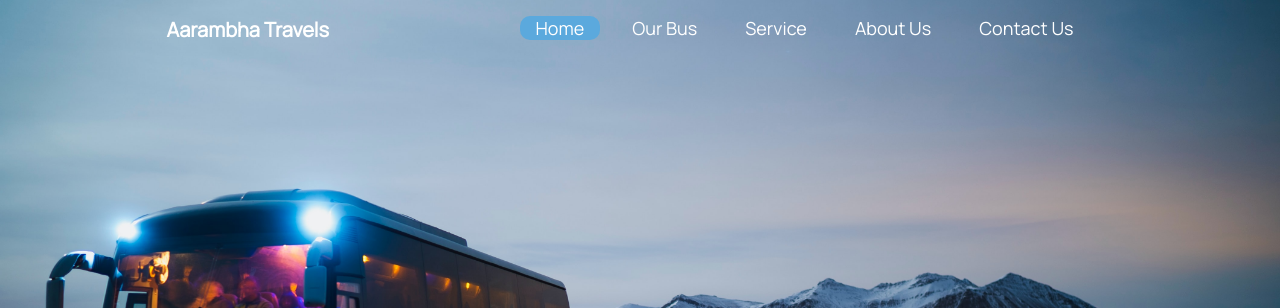
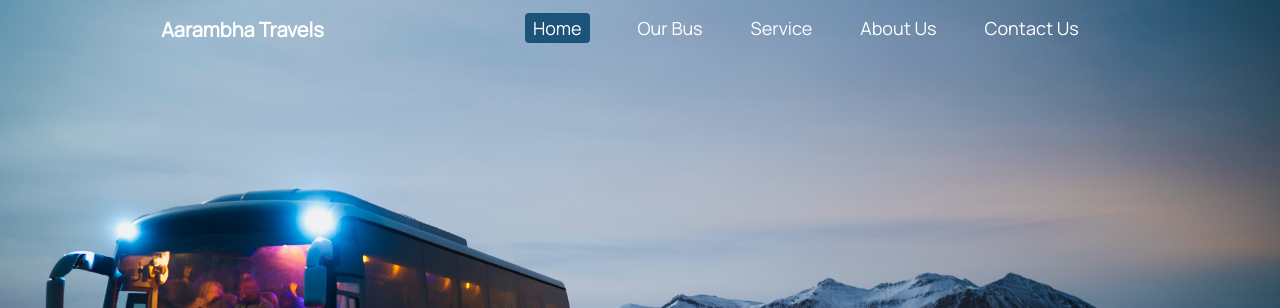
Before and after one commit to NischalBatas/ppp, a plain HTML site: page index.html in a window 1280 px wide. In both pictures the pointer is over the link 559 px from the left and 28 px from the top of the page. Shown: the top 308 px of the page. Drawn offline with Linux system fonts and the light colour scheme.

```diff
--- a/css/style.css
+++ b/css/style.css
@@ -99,9 +99,10 @@ a {
   color: #fff;
 }
 
-.navbar-content-lists ul li:hover {
-  background-color: #5ba9dd;
-  border-radius: 10px;
+.navbar-content-lists ul li a:hover {
+  background-color: #1c5379;
+  border-radius: 4px;
+  padding: 0.2rem 0.5rem;
 }
 
 @media only screen and (max-width: 800px) {
```
